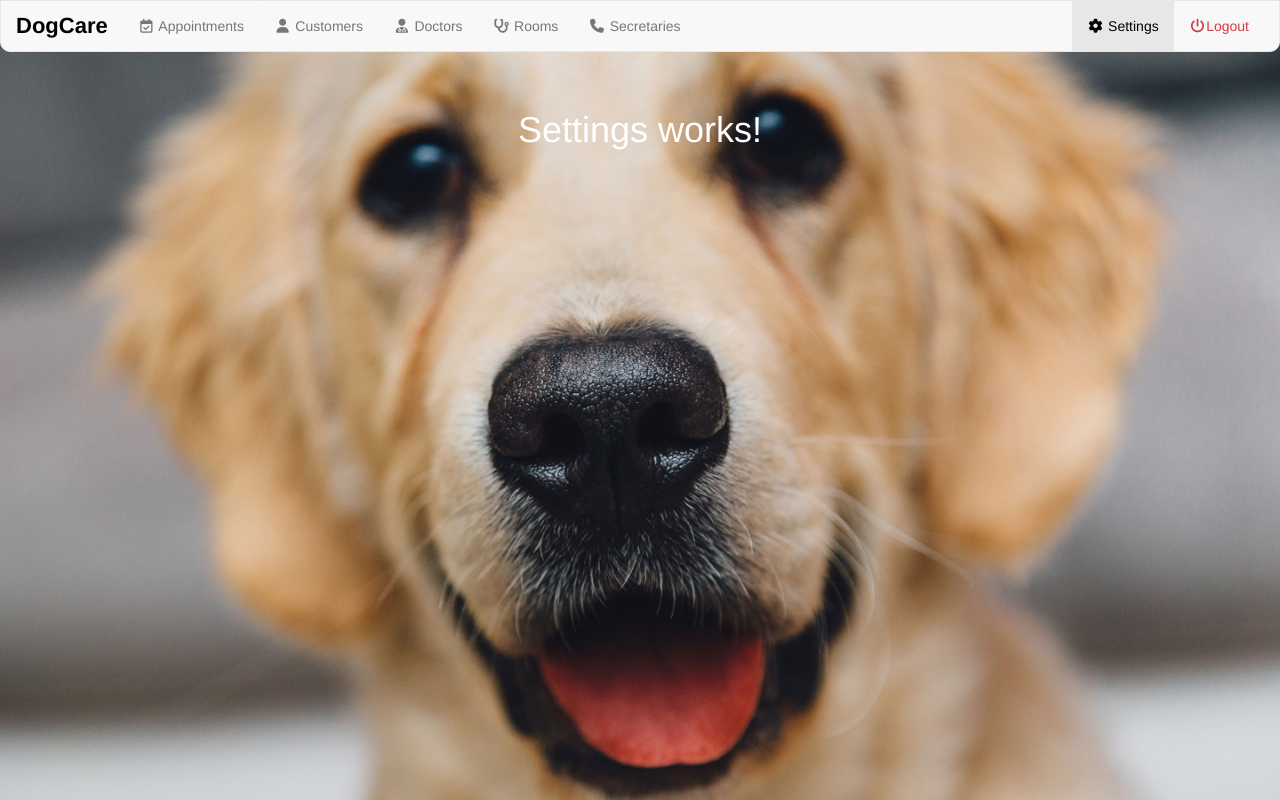
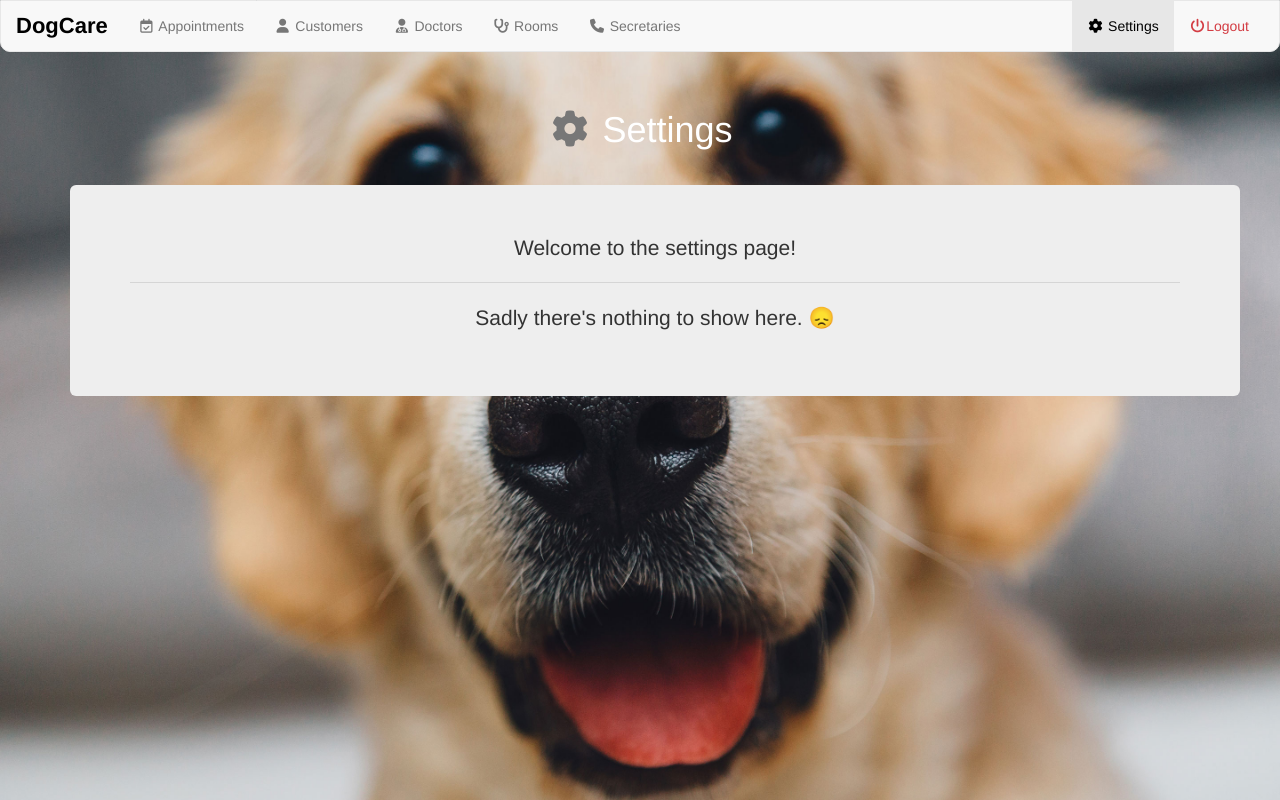
Before and after one commit to HeH-Projects/team-diduqui, an Angular app in the folder frontend/: page /settings in a window 1280 px wide. Built offline with nearby package versions, Linux system fonts and the light colour scheme.

Commit message:
Update settings view

```diff
--- a/frontend/src/app/views/setting/setting.component.css
+++ b/frontend/src/app/views/setting/setting.component.css
@@ -0,0 +1,11 @@
+h1 {
+    margin-bottom      : 35px;
+}
+
+h1 i.fa {
+    color              : #777;
+}
+
+.jumbotron {
+    text-align         : center;
+}
--- a/frontend/src/app/views/setting/setting.component.html
+++ b/frontend/src/app/views/setting/setting.component.html
@@ -3,7 +3,19 @@
 <div class="container">
     <main role="main">
 
-        <h1>Settings works!</h1>
+        <h1><i class="fa fa-cog fa-fw" aria-hidden="true"></i> Settings</h1>
+
+        <div class="container">
+            <div class="row">
+
+                <div class="jumbotron">
+                    <p class="lead">Welcome to the settings page!</p>
+                    <hr class="m-y-md">
+                    <p>Sadly there's nothing to show here. 😞</p>
+                </div>
+
+            </div>
+        </div>
 
     </main>
 </div>
```
